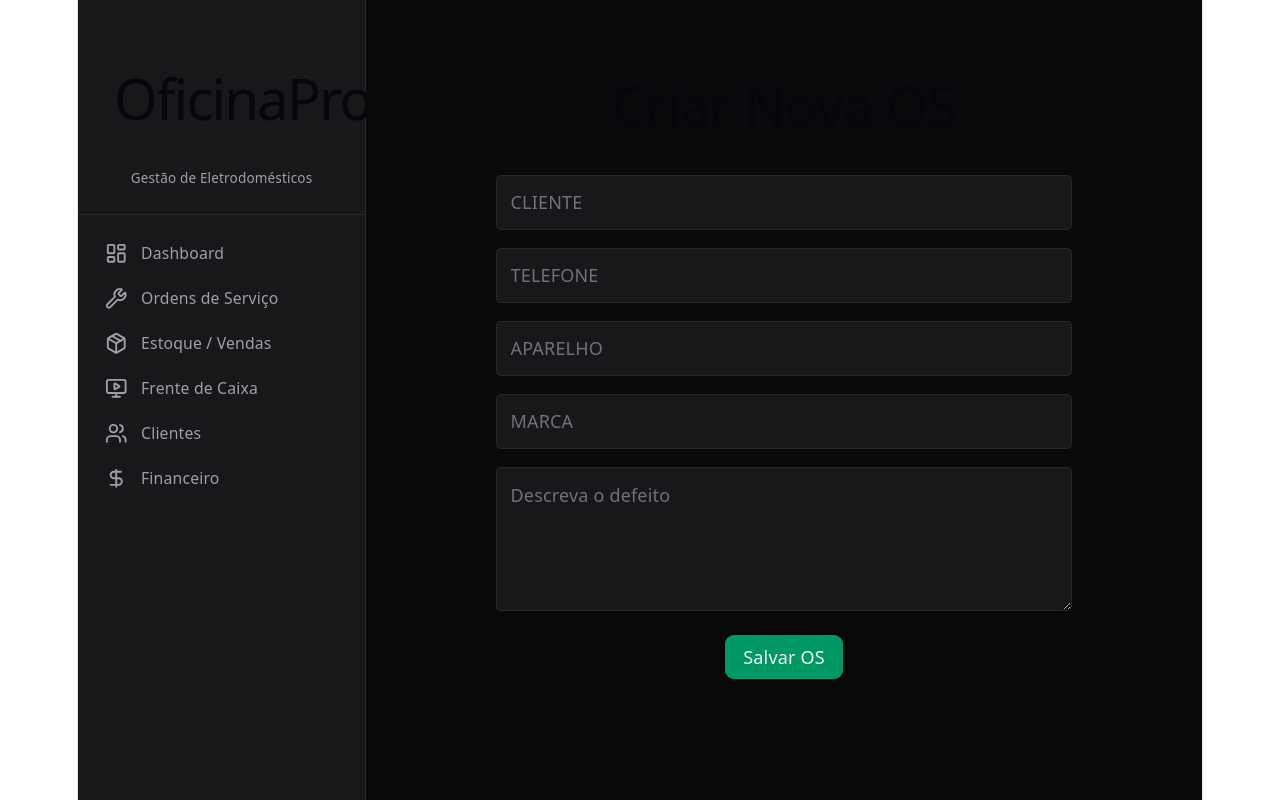
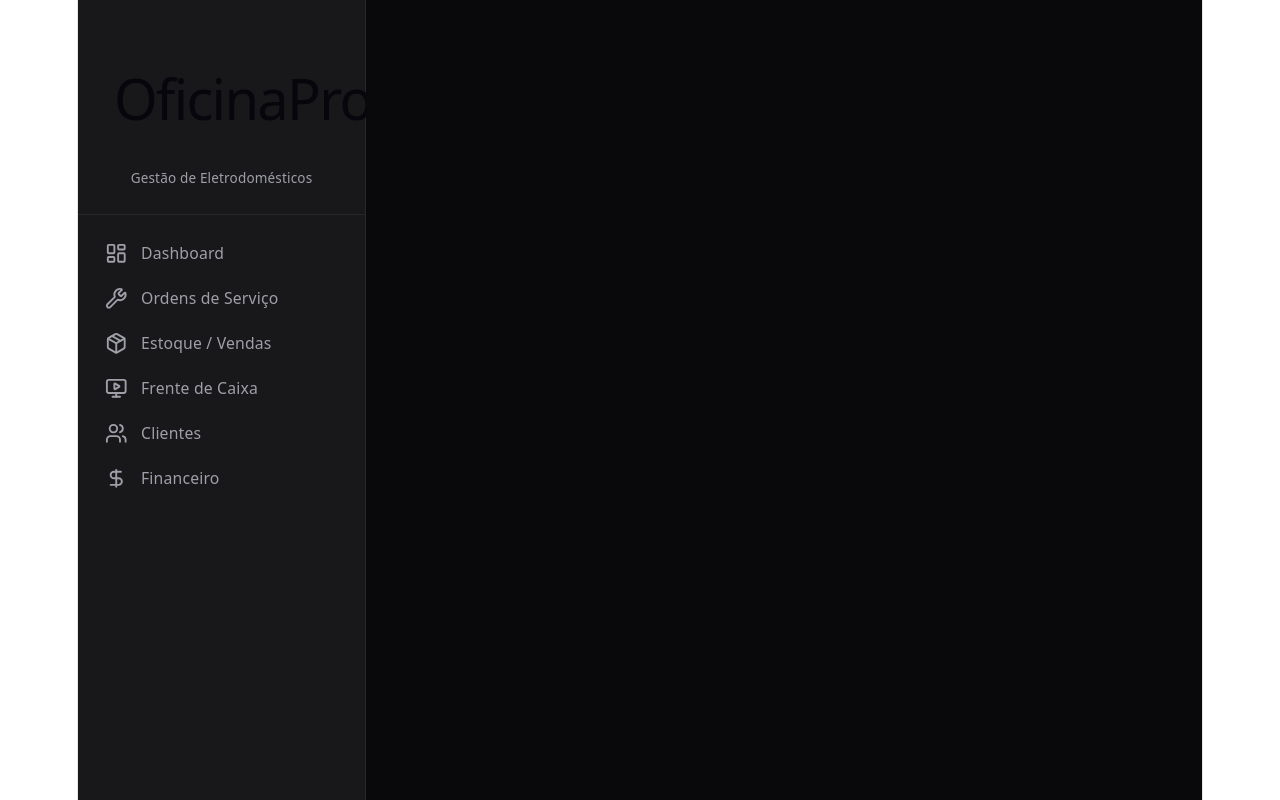
Before and after one commit to sergio-l-h-a/frontend-eletronico, a React (Vite) app: page /os/nova in a window 1280 px wide. Built offline with nearby package versions, Linux system fonts and the light colour scheme.

Commit message:
fix: corrigir Rotas

```diff
--- a/src/App.tsx
+++ b/src/App.tsx
@@ -17,8 +17,8 @@ export default function App() {
       <main className="flex-1 overflow-y-auto bg-zinc-950">
         <Routes>
           <Route path="/" element={<DashboardPage />} />
-          <Route path="/nova-os" element={<OSPage />} />
-          <Route path="/os/nova" element={<NovaOSPage />} />
+          <Route path="/os" element={<OSPage />} />
+          <Route path="/os" element={<NovaOSPage />} />
           <Route path="/pdv" element={<PDVPage />} />
           <Route path="/estoque" element={<EstoquePage />} />
           <Route path="/financeiro" element={<FinanceiroPage />} />
```
